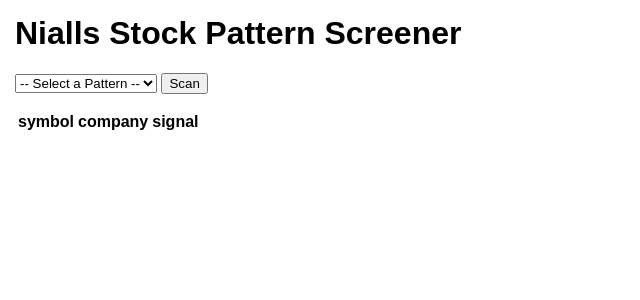
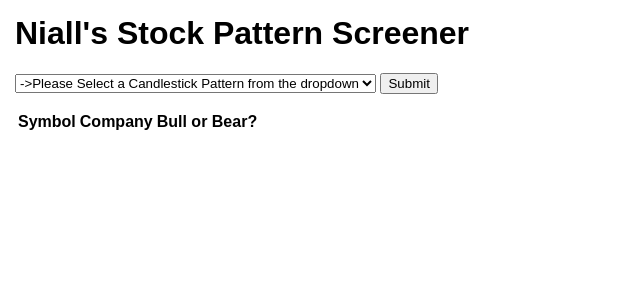
Before and after one commit to BigBiff-hub/stock_screener, a Flask app: template templates/index.html in a window 1280 px wide. Shown: the top 300 px of the page, without its empty margins (0-640 px from the left). Run offline with Flask 2, Linux system fonts and the light colour scheme; the template is opened without the code that fills it, so the values that code supplies are empty.

Commit message:
--added comment

```diff
--- a/templates/index.html
+++ b/templates/index.html
@@ -2,29 +2,29 @@
 <head>
     <style>
         body { font-family: arial; margin: 15px; }
-        td { padding: 5px; }
-        .bullish { background: blue; color: green; }
+        td { padding: 15px; }
+        .bullish { background: green; color: orange; }
         .bearish { background: red; color: black; }
     </style>
 </head>
 <body>
-    <h1>Nialls Stock Pattern Screener</h1>
+    <h1>Niall's Stock Pattern Screener</h1>
     <form>
         <select name="pattern">
-            <option value="">-- Select a Pattern --</option>
+            <option value="">->Please Select a Candlestick Pattern from the dropdown</option>
             {% for key in candlestick_patterns %}
                 <option value="{{ key }}" {% if pattern == key %}selected="selected"{% endif %}>{{ candlestick_patterns[key] }}</option>
             {% endfor %}
         </select>
 
-        <input type="submit" value="Scan" />
+        <input type="submit" value="Submit" />
     </form>
 
     <table>
         <tr>
-            <th>symbol</th>
-            <th>company</th>
-            <th>signal</th>
+            <th>Symbol</th>
+            <th>Company</th>
+            <th>Bull or Bear?</th>
         </tr>
         {% for stock in stocks %}
             {% if stocks[stock][pattern] %}
@@ -40,6 +40,7 @@
                 </td>
             <tr>
                 <td colspan="3">
+                    <!-- Gets chart from finviz by using companys ticker-->
                     <img src="https://finviz.com/chart.ashx?t={{ stock }}&ty=c&ta=1&p=d&s=l" />
                 </td>
             </tr>
```
